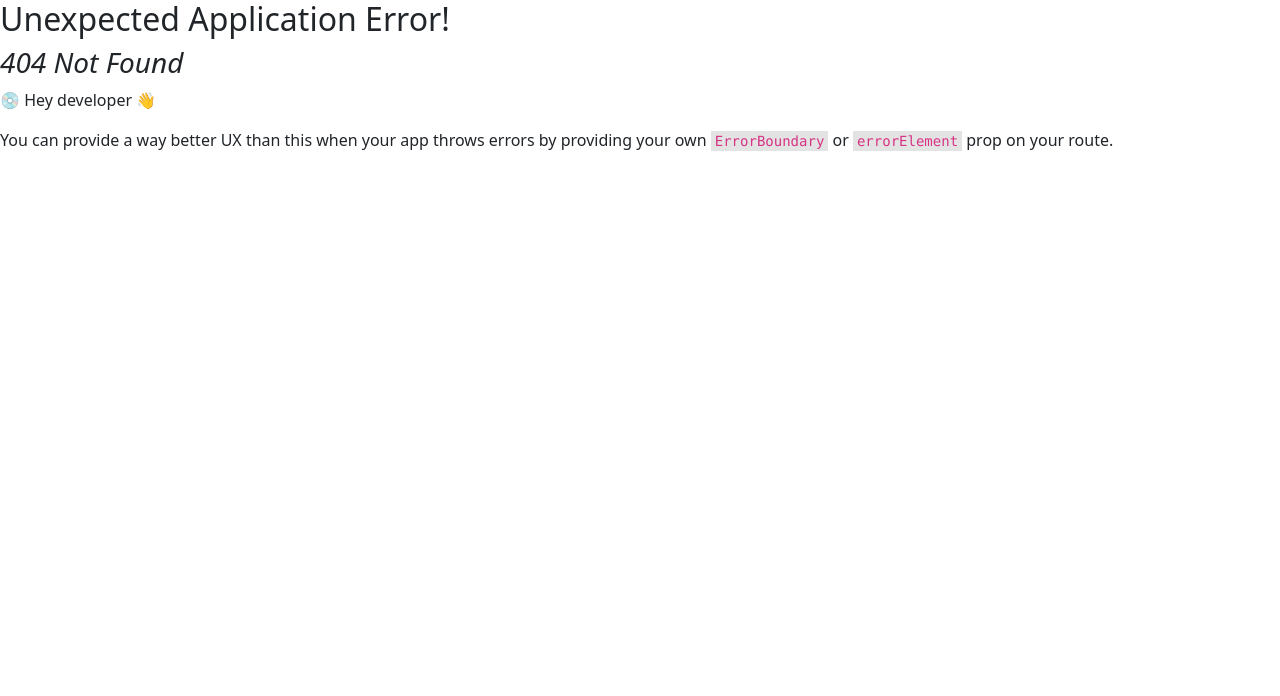
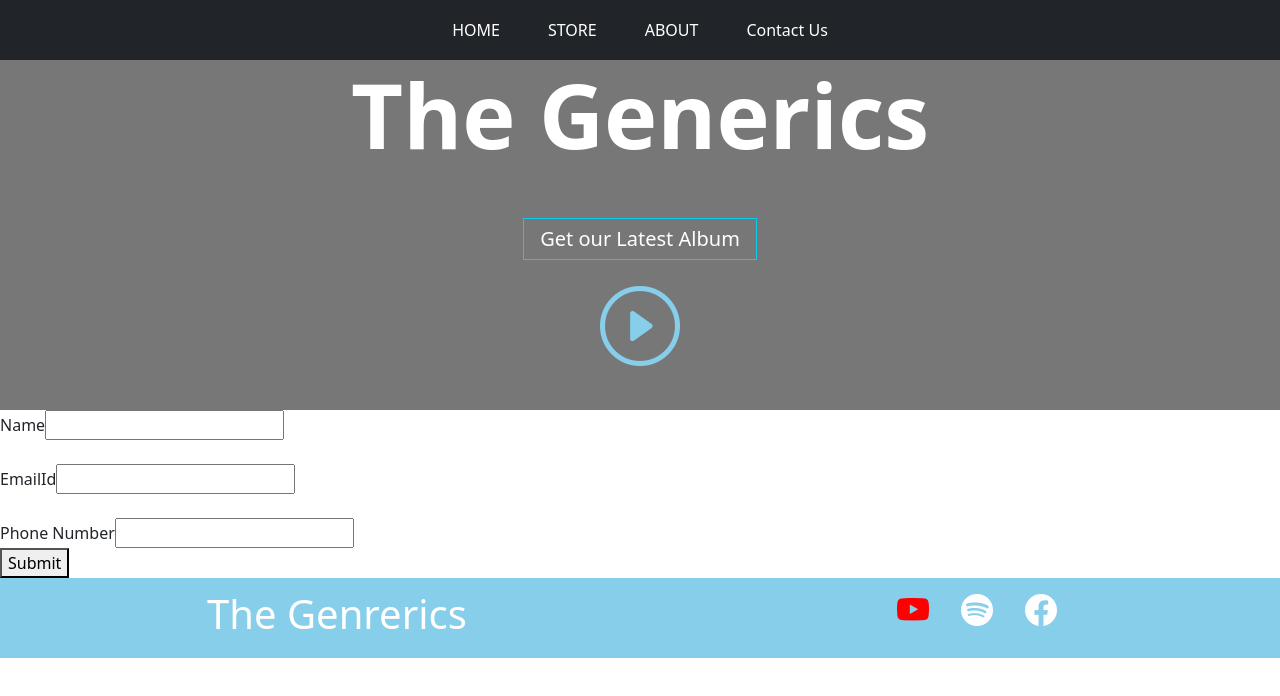
Before and after one commit to ChinthanaK/e-commerce-project, a React (Create React App) app: page /contactus in a window 1280 px wide. Before the commit this address had no page. Shown: the top 696 px of the page. Built offline with nearby package versions, Linux system fonts and the light colour scheme.

Commit message:
Implement Contact us page & its functionality

```diff
--- a/src/App.js
+++ b/src/App.js
@@ -5,10 +5,14 @@ import CartProvider from "./store/CartProvider";
 import RootLayout from "./components/layouts/RootLayout";
 import HomePage from "./components/pages/HomePage";
 import Navbar from "./components/pages/Navbar";
+import Footer from "./components/pages/Footer";
+import ContactUs from "./components/pages/ContactUs";
+import { useState } from "react";
 
 
 
 function App() {
+  const [users, setUsers]  =useState([]);
   const productsArr = [
     {
     title: 'Colors',
@@ -43,6 +47,7 @@ function App() {
          {path:'/',element:<HomePage/>},
 
         {path:'/about', element:<AboutPage />},
+        {path:'/contactus', element:<ContactUs onAdd = {addUserDetailsHandler}/>}
 
       ]
     },
@@ -52,12 +57,25 @@ function App() {
       <>
         <Navbar showCartButton={true} />
         <Outlet />
+        <Footer />
       </>
     ),
     children: [{ index: true, element: <ProductsList  productsArr={productsArr}/> }],
   },
 
   ])
+
+  async function addUserDetailsHandler(userDetails){
+    const response = await fetch("https://e-commerce-project-f3d4b-default-rtdb.asia-southeast1.firebasedatabase.app/users.json",{
+      method:"POST",
+      body:JSON.stringify(userDetails),
+      headers:{
+        'Content-Type':'application/json'
+      }
+    })
+    const data = await response.json();
+    console.log(data);
+  }
 
   return (
     <CartProvider>
--- /dev/null
+++ b/src/components/pages/ContactUs.js
@@ -0,0 +1,29 @@
+import React from 'react'
+
+const ContactUs = (props) => {
+    const formSubmitHandler =(event) =>{
+        event.preventDefault();
+        const enteredDetails ={
+            name:event.target.name.value,
+            emailId:event.target.emailId.value,
+            phno:event.target.phno.value
+        }
+        props.onAdd(enteredDetails);
+    }
+  return (
+    <form onSubmit={formSubmitHandler}>
+        <label htmlFor="name">Name</label>
+        <input type="text" name="name" id="name" />
+        <br /><br />
+        <label htmlFor="emailId">EmailId</label>
+        <input type="email" name="emailId" id="emailId" />
+        <br /><br />
+        <label htmlFor="phno">Phone Number</label>
+        <input type="number" name="phno" id="phno" />
+        <br />
+        <button type='submit'>Submit</button>
+    </form>
+  )
+}
+
+export default ContactUs
--- a/src/components/pages/Navbar.js
+++ b/src/components/pages/Navbar.js
@@ -13,6 +13,7 @@ const Navbar = ({showCartButton}) => {
             <NavLink to="/" className="text-white mx-4 text-decoration-none ">HOME</NavLink>
             <NavLink to="/store" className="text-white mx-4 text-decoration-none">STORE</NavLink>
             <NavLink to="/about" className="text-white mx-4 text-decoration-none">ABOUT</NavLink>
+             <NavLink to="/contactus" className="text-white mx-4 text-decoration-none">Contact Us</NavLink>
 
         </nav>
     {showCartButton && <CartButton />}
--- a/src/store/CartContext.js
+++ b/src/store/CartContext.js
@@ -3,8 +3,8 @@ import React from 'react'
 const CartContext = React.createContext({
     cartItems:[],
     totalAmount:0,
-    addItems:() =>{},
-    removeITems:() =>{}
+    addItems:(item) =>{},
+    removeItems:(id) =>{}
 })
 
 export default CartContext
```
